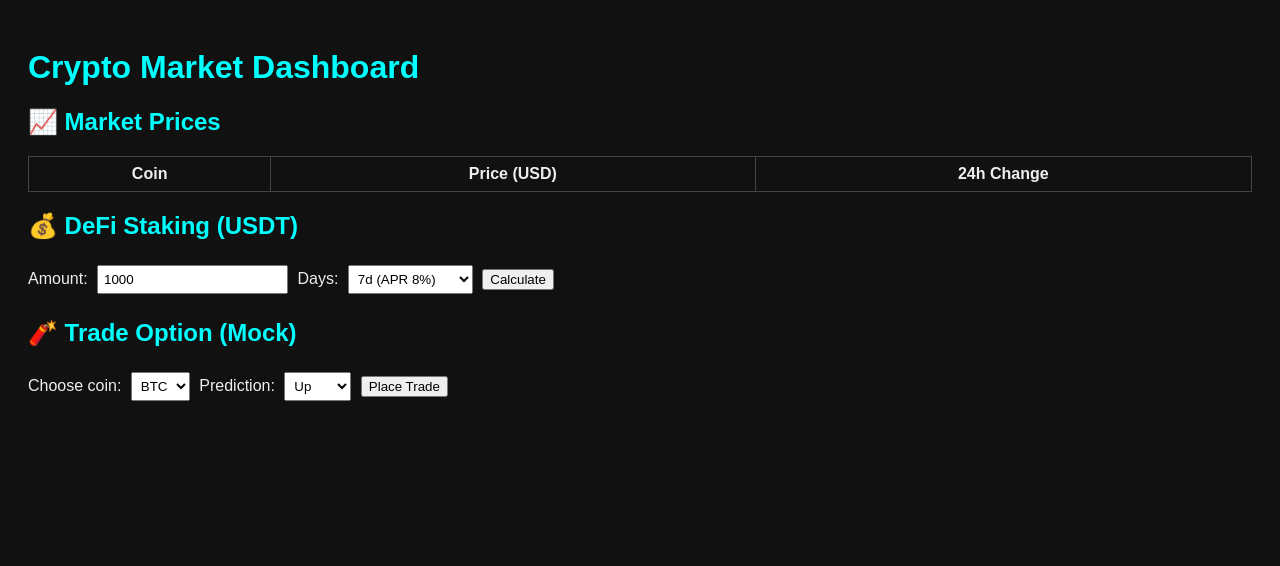
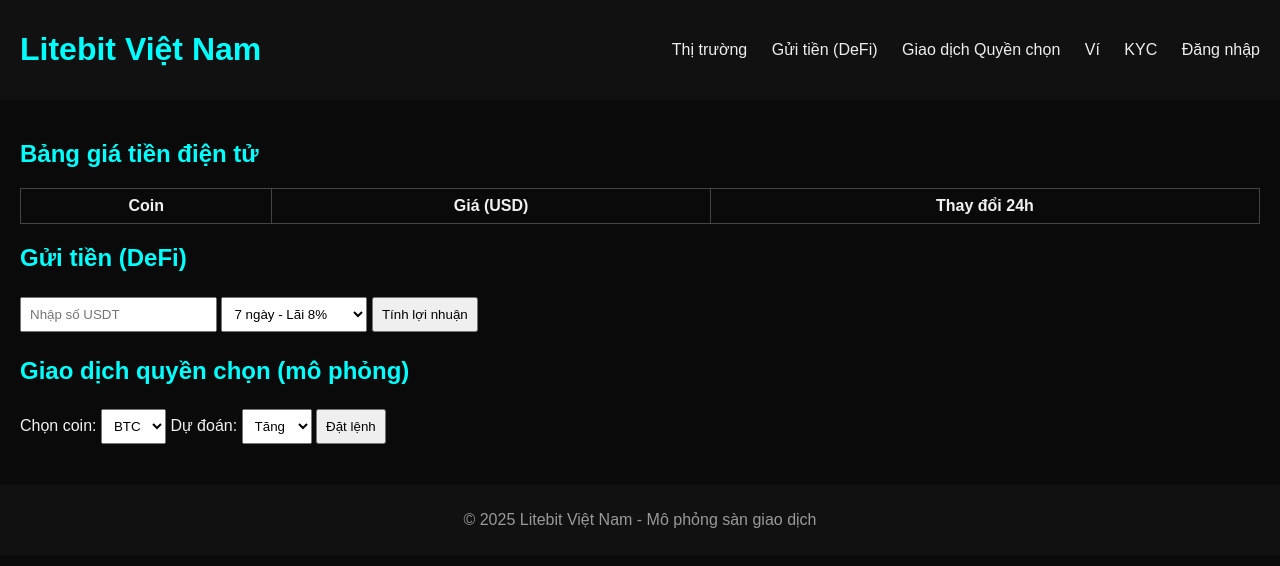
Before and after one commit to Minhcon20/litebit-clone, a plain HTML site: page index.html in a window 1280 px wide. Drawn offline with Linux system fonts and the light colour scheme; no server answers.

Commit message:
Add files via upload

```diff
--- a/index.html
+++ b/index.html
@@ -1,22 +1,33 @@
 
 <!DOCTYPE html>
-<html lang="en">
+<html lang="vi">
 <head>
   <meta charset="UTF-8">
-  <title>Crypto Market + DeFi + Option</title>
+  <title>Litebit Việt Nam</title>
   <link rel="stylesheet" href="style.css">
 </head>
 <body>
-  <h1>Crypto Market Dashboard</h1>
+  <header>
+    <h1>Litebit Việt Nam</h1>
+    <nav>
+      <a href="#">Thị trường</a>
+      <a href="#">Gửi tiền (DeFi)</a>
+      <a href="#">Giao dịch Quyền chọn</a>
+      <a href="#">Ví</a>
+      <a href="#">KYC</a>
+      <a href="#">Đăng nhập</a>
+    </nav>
+  </header>
 
+  <main>
     <section>
-    <h2>📈 Market Prices</h2>
+      <h2>Bảng giá tiền điện tử</h2>
       <table id="market">
         <thead>
           <tr>
             <th>Coin</th>
-          <th>Price (USD)</th>
-          <th>24h Change</th>
+            <th>Giá (USD)</th>
+            <th>Thay đổi 24h</th>
           </tr>
         </thead>
         <tbody></tbody>
@@ -24,34 +35,37 @@
     </section>
 
     <section>
-    <h2>💰 DeFi Staking (USDT)</h2>
-    <label>Amount:</label>
-    <input type="number" id="amount" value="1000">
-    <label>Days:</label>
+      <h2>Gửi tiền (DeFi)</h2>
+      <input type="number" id="amount" placeholder="Nhập số USDT">
       <select id="days">
-      <option value="7">7d (APR 8%)</option>
-      <option value="28">28d (APR 12%)</option>
-      <option value="60">60d (APR 18%)</option>
+        <option value="7">7 ngày - Lãi 8%</option>
+        <option value="28">28 ngày - Lãi 12%</option>
+        <option value="60">60 ngày - Lãi 18%</option>
       </select>
-    <button onclick="calculateYield()">Calculate</button>
+      <button onclick="calculateYield()">Tính lợi nhuận</button>
       <p id="yield-result"></p>
     </section>
 
     <section>
-    <h2>🧨 Trade Option (Mock)</h2>
-    <label>Choose coin:</label>
+      <h2>Giao dịch quyền chọn (mô phỏng)</h2>
+      <label>Chọn coin:</label>
       <select id="option-coin">
         <option value="bitcoin">BTC</option>
         <option value="ethereum">ETH</option>
       </select>
-    <label>Prediction:</label>
+      <label>Dự đoán:</label>
       <select id="direction">
-      <option value="up">Up</option>
-      <option value="down">Down</option>
+        <option value="up">Tăng</option>
+        <option value="down">Giảm</option>
       </select>
-    <button onclick="placeOption()">Place Trade</button>
+      <button onclick="placeOption()">Đặt lệnh</button>
       <p id="option-result"></p>
     </section>
+  </main>
+
+  <footer>
+    <p>© 2025 Litebit Việt Nam - Mô phỏng sàn giao dịch</p>
+  </footer>
 
   <script src="main.js"></script>
 </body>
--- a/main.js
+++ b/main.js
@@ -26,13 +26,13 @@ function calculateYield() {
   let apr = days === 7 ? 8 : days === 28 ? 12 : 18;
   const profit = amount * (apr / 100) * (days / 365);
   document.getElementById('yield-result').innerText =
-    `Estimated profit: $${profit.toFixed(2)} in ${days} days`;
+    `Lợi nhuận ước tính: $${profit.toFixed(2)} sau ${days} ngày`;
 }
 
 function placeOption() {
   const coin = document.getElementById('option-coin').value;
   const dir = document.getElementById('direction').value;
-  const outcome = Math.random() > 0.5 ? 'WIN ✅' : 'LOSE ❌';
+  const outcome = Math.random() > 0.5 ? 'THẮNG ✅' : 'THUA ❌';
   document.getElementById('option-result').innerText =
-    `Trade on ${coin.toUpperCase()} going ${dir.toUpperCase()}: ${outcome}`;
+    `Lệnh ${dir.toUpperCase()} với ${coin.toUpperCase()}: ${outcome}`;
 }
--- a/style.css
+++ b/style.css
@@ -1,22 +1,49 @@
 
 body {
-  background-color: #111;
+  background-color: #0a0a0a;
+  color: #f1f1f1;
+  font-family: sans-serif;
+  margin: 0;
+  padding: 0;
+}
+header {
+  background: #111;
+  padding: 10px 20px;
+  display: flex;
+  align-items: center;
+  justify-content: space-between;
+}
+header h1 {
+  color: #0ff;
+}
+nav a {
+  margin-left: 20px;
   color: #eee;
-  font-family: sans-serif;
+  text-decoration: none;
+}
+main {
   padding: 20px;
 }
-h1, h2 { color: #0ff; }
+h2 {
+  color: #0ff;
+}
 table {
+  width: 100%;
   border-collapse: collapse;
-  width: 100%;
   margin-bottom: 20px;
 }
-table, th, td {
+th, td {
   border: 1px solid #444;
   padding: 8px;
   text-align: center;
 }
-input, select {
-  margin: 5px;
-  padding: 5px;
+input, select, button {
+  padding: 8px;
+  margin: 5px 0;
 }
+footer {
+  background: #111;
+  color: #999;
+  text-align: center;
+  padding: 10px;
+}
```
Lines whose indentation alone changed are shown as unchanged.
